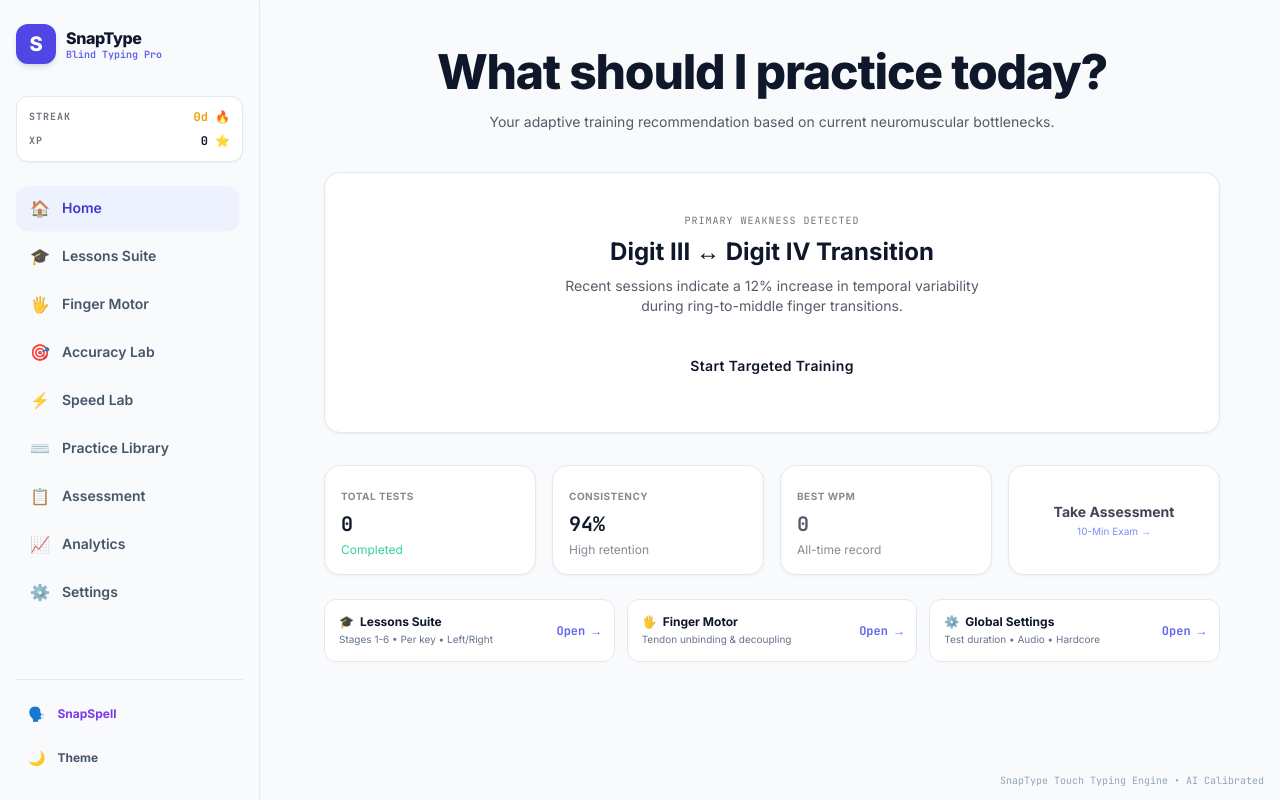
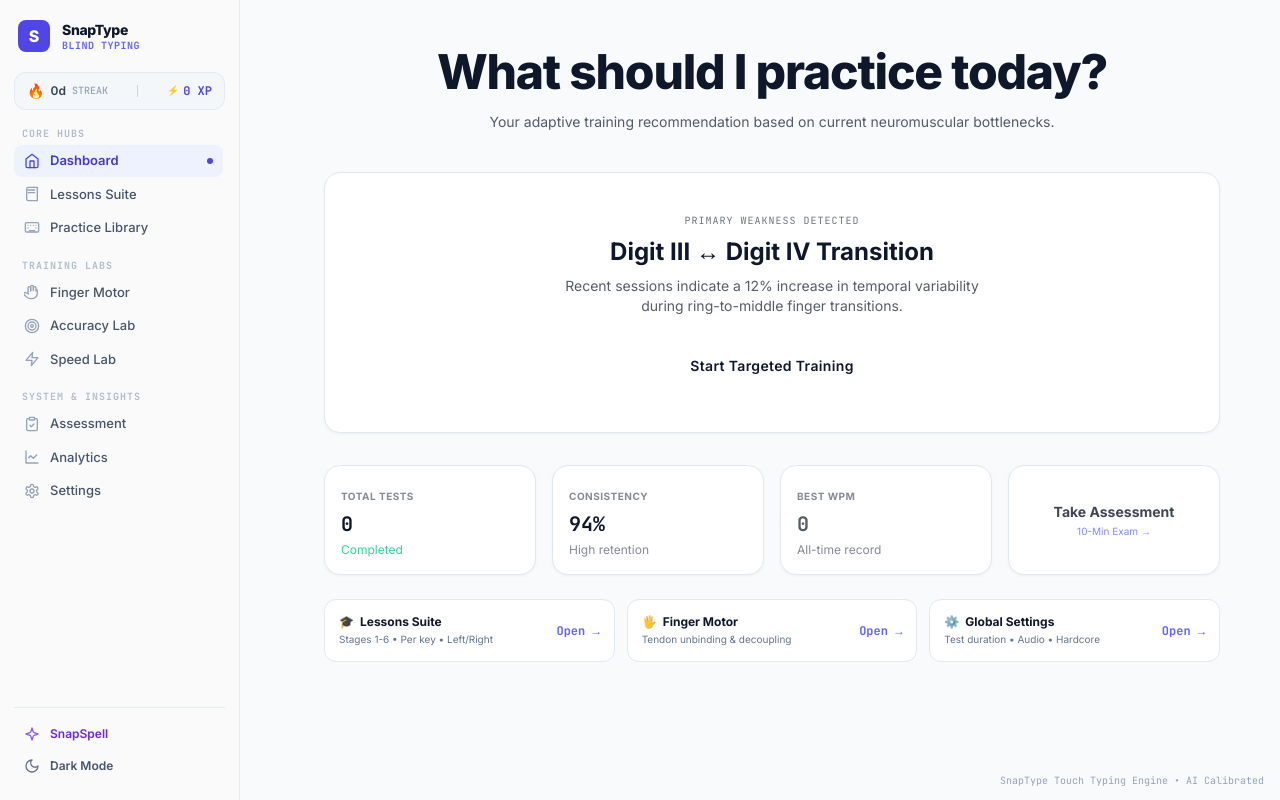
Before and after one commit to Mohitdhua/snaptype, a React (Vite) app: page / in a window 1280 px wide. Built offline with nearby package versions, Linux system fonts and the light colour scheme.

Commit message:
refactor: complete sleek sidebar redesign with section grouping and clean SVG icons

```diff
--- a/components/SnapTypeApp.tsx
+++ b/components/SnapTypeApp.tsx
@@ -19,17 +19,113 @@ type AppHistoryState = {
   homeTab: HomeTab;
 };
 
-const HOME_TABS: { id: HomeTab; label: string; icon: string }[] = [
-  { id: 'HOME', label: 'Home', icon: '🏠' },
-  { id: 'LESSONS', label: 'Lessons Suite', icon: '🎓' },
-  { id: 'FINGER_TRAINING', label: 'Finger Motor', icon: '🖐️' },
-  { id: 'ACCURACY_LAB', label: 'Accuracy Lab', icon: '🎯' },
-  { id: 'SPEED_LAB', label: 'Speed Lab', icon: '⚡' },
-  { id: 'PRACTICE', label: 'Practice Library', icon: '⌨️' },
-  { id: 'ASSESSMENT', label: 'Assessment', icon: '📋' },
-  { id: 'PROGRESS', label: 'Analytics', icon: '📈' },
-  { id: 'SETTINGS', label: 'Settings', icon: '⚙️' },
+const TabIcon: React.FC<{ id: HomeTab; className?: string }> = ({ id, className = "w-4 h-4" }) => {
+  switch (id) {
+    case 'HOME':
+      return (
+        <svg className={className} viewBox="0 0 24 24" fill="none" stroke="currentColor" strokeWidth="2" strokeLinecap="round" strokeLinejoin="round">
+          <path d="m3 9 9-7 9 7v11a2 2 0 0 1-2 2H5a2 2 0 0 1-2-2z" />
+          <polyline points="9 22 9 12 15 12 15 22" />
+        </svg>
+      );
+    case 'LESSONS':
+      return (
+        <svg className={className} viewBox="0 0 24 24" fill="none" stroke="currentColor" strokeWidth="2" strokeLinecap="round" strokeLinejoin="round">
+          <path d="M4 19.5v-15A2.5 2.5 0 0 1 6.5 2H20v20H6.5a2.5 2.5 0 0 1-2.5-2.5Z" />
+          <path d="M6 6h10" />
+          <path d="M6 10h10" />
+        </svg>
+      );
+    case 'PRACTICE':
+      return (
+        <svg className={className} viewBox="0 0 24 24" fill="none" stroke="currentColor" strokeWidth="2" strokeLinecap="round" strokeLinejoin="round">
+          <rect width="20" height="14" x="2" y="4" rx="2" />
+          <path d="M6 8h.01M10 8h.01M14 8h.01M18 8h.01M6 12h.01M18 12h.01M8 16h8" />
+        </svg>
+      );
+    case 'FINGER_TRAINING':
+      return (
+        <svg className={className} viewBox="0 0 24 24" fill="none" stroke="currentColor" strokeWidth="2" strokeLinecap="round" strokeLinejoin="round">
+          <path d="M18 11V6a2 2 0 0 0-2-2v0a2 2 0 0 0-2 2v0" />
+          <path d="M14 10V4a2 2 0 0 0-2-2v0a2 2 0 0 0-2 2v6" />
+          <path d="M10 10.5V6a2 2 0 0 0-2-2v0a2 2 0 0 0-2 2v8" />
+          <path d="M18 8a2 2 0 0 1 2 2v4a8 8 0 0 1-8 8h-2c-2.8 0-4.5-.86-5.99-2.34l-3.6-3.6a2 2 0 0 1 2.83-2.82L7 15" />
+        </svg>
+      );
+    case 'ACCURACY_LAB':
+      return (
+        <svg className={className} viewBox="0 0 24 24" fill="none" stroke="currentColor" strokeWidth="2" strokeLinecap="round" strokeLinejoin="round">
+          <circle cx="12" cy="12" r="10" />
+          <circle cx="12" cy="12" r="6" />
+          <circle cx="12" cy="12" r="2" />
+        </svg>
+      );
+    case 'SPEED_LAB':
+      return (
+        <svg className={className} viewBox="0 0 24 24" fill="none" stroke="currentColor" strokeWidth="2" strokeLinecap="round" strokeLinejoin="round">
+          <path d="M13 2L3 14h9l-1 8 10-12h-9l1-8z" />
+        </svg>
+      );
+    case 'ASSESSMENT':
+      return (
+        <svg className={className} viewBox="0 0 24 24" fill="none" stroke="currentColor" strokeWidth="2" strokeLinecap="round" strokeLinejoin="round">
+          <path d="M16 4h2a2 2 0 0 1 2 2v14a2 2 0 0 1-2 2H6a2 2 0 0 1-2-2V6a2 2 0 0 1 2-2h2" />
+          <path d="M15 2H9a1 1 0 0 0-1 1v2a1 1 0 0 0 1 1h6a1 1 0 0 0 1-1V3a1 1 0 0 0-1-1z" />
+          <path d="m9 14 2 2 4-4" />
+        </svg>
+      );
+    case 'PROGRESS':
+      return (
+        <svg className={className} viewBox="0 0 24 24" fill="none" stroke="currentColor" strokeWidth="2" strokeLinecap="round" strokeLinejoin="round">
+          <path d="M3 3v18h18" />
+          <path d="m19 9-5 5-4-4-3 3" />
+        </svg>
+      );
+    case 'SETTINGS':
+      return (
+        <svg className={className} viewBox="0 0 24 24" fill="none" stroke="currentColor" strokeWidth="2" strokeLinecap="round" strokeLinejoin="round">
+          <path d="M12.22 2h-.44a2 2 0 0 0-2 2v.18a2 2 0 0 1-1 1.73l-.43.25a2 2 0 0 1-2 0l-.15-.08a2 2 0 0 0-2.73.73l-.22.38a2 2 0 0 0 .73 2.73l.15.1a2 2 0 0 1 1 1.72v.51a2 2 0 0 1-1 1.74l-.15.09a2 2 0 0 0-.73 2.73l.22.38a2 2 0 0 0 2.73.73l.15-.08a2 2 0 0 1 2 0l.43.25a2 2 0 0 1 1 1.73V20a2 2 0 0 0 2 2h.44a2 2 0 0 0 2-2v-.18a2 2 0 0 1 1-1.73l.43-.25a2 2 0 0 1 2 0l.15.08a2 2 0 0 0 2.73-.73l.22-.38a2 2 0 0 0-.73-2.73l-.15-.1a2 2 0 0 1-1-1.72v-.51a2 2 0 0 1 1-1.74l.15-.09a2 2 0 0 0 .73-2.73l-.22-.38a2 2 0 0 0-2.73-.73l-.15.08a2 2 0 0 1-2 0l-.43-.25a2 2 0 0 1-1-1.73V4a2 2 0 0 0-2-2z" />
+          <circle cx="12" cy="12" r="3" />
+        </svg>
+      );
+    default:
+      return null;
+  }
+};
+
+interface NavSection {
+  title: string;
+  items: { id: HomeTab; label: string }[];
+}
+
+const NAV_SECTIONS: NavSection[] = [
+  {
+    title: 'Core Hubs',
+    items: [
+      { id: 'HOME', label: 'Dashboard' },
+      { id: 'LESSONS', label: 'Lessons Suite' },
+      { id: 'PRACTICE', label: 'Practice Library' },
+    ],
+  },
+  {
+    title: 'Training Labs',
+    items: [
+      { id: 'FINGER_TRAINING', label: 'Finger Motor' },
+      { id: 'ACCURACY_LAB', label: 'Accuracy Lab' },
+      { id: 'SPEED_LAB', label: 'Speed Lab' },
+    ],
+  },
+  {
+    title: 'System & Insights',
+    items: [
+      { id: 'ASSESSMENT', label: 'Assessment' },
+      { id: 'PROGRESS', label: 'Analytics' },
+      { id: 'SETTINGS', label: 'Settings' },
+    ],
+  },
 ];
+
+const HOME_TABS: { id: HomeTab; label: string }[] = NAV_SECTIONS.flatMap(section => section.items);
 
 const getRouteKey = (nextGameState: GameState, nextHomeTab: HomeTab) =>
   nextGameState === GameState.UPLOAD ? `${nextGameState}:${nextHomeTab}` : nextGameState;
@@ -628,51 +724,83 @@ export const SnapTypeApp: React.FC<SnapTypeAppProps> = ({
 
       {/* Desktop Sidebar */}
       {gameState !== GameState.PLAYING && (
-        <aside className={`hidden md:flex flex-col w-[260px] fixed top-0 left-0 bottom-0 z-50 border-r py-6 px-4 transition-all ${theme === 'light' ? 'bg-[#f8fafc] border-slate-200 shadow-sm' : 'bg-[#0a0d14] border-white/10'}`}>
-          <button className="flex items-center gap-2.5 hover:opacity-85 transition-opacity text-left mb-8 w-full" onClick={() => navigateToTab('HOME')}>
-            <div className="w-10 h-10 rounded-xl bg-indigo-600 flex items-center justify-center shadow-md shrink-0">
-              <span className="text-white font-black text-xl leading-none keep-white">S</span>
+        <aside className={`hidden md:flex flex-col w-[240px] fixed top-0 left-0 bottom-0 z-50 border-r py-5 px-3.5 transition-all select-none ${
+          theme === 'light' ? 'bg-[#fafafa] border-slate-200/80 shadow-xs' : 'bg-[#0a0d14] border-white/10'
+        }`}>
+          {/* Logo Header */}
+          <button className="flex items-center gap-3 hover:opacity-90 transition-opacity text-left mb-5 px-1 w-full" onClick={() => navigateToTab('HOME')}>
+            <div className="w-8 h-8 rounded-lg bg-indigo-600 flex items-center justify-center shadow-xs shrink-0">
+              <span className="text-white font-black text-base leading-none keep-white">S</span>
             </div>
             <div>
-              <div className={`text-base font-extrabold tracking-tight leading-tight ${theme === 'light' ? 'text-slate-900' : 'text-white'}`}>SnapType</div>
-              <div className="text-[10px] font-mono text-indigo-500 font-semibold leading-none mt-0.5">Blind Typing Pro</div>
+              <div className={`text-sm font-extrabold tracking-tight leading-tight ${theme === 'light' ? 'text-slate-900' : 'text-white'}`}>SnapType</div>
+              <div className="text-[10px] font-mono text-indigo-500 dark:text-indigo-400 font-semibold tracking-wider uppercase leading-none mt-0.5">Blind Typing</div>
             </div>
           </button>
 
+          {/* User Stats Pill */}
           {userStats && (
-            <div className={`mb-6 p-3 rounded-xl border flex flex-col gap-2 shadow-sm ${theme === 'light' ? 'bg-white border-slate-200' : 'bg-white/5 border-white/10'}`}>
-              <div className="flex items-center justify-between text-xs font-mono">
-                <span className="opacity-60 uppercase font-bold tracking-widest text-[10px]">Streak</span>
-                <span className="text-amber-500 font-bold">{userStats.currentStreak}d 🔥</span>
+            <div className={`mb-4 px-3 py-2 rounded-xl border flex items-center justify-between transition-colors ${
+              theme === 'light' ? 'bg-slate-100/70 border-slate-200/80 text-slate-700' : 'bg-white/[0.04] border-white/[0.08] text-slate-300'
+            }`}>
+              <div className="flex items-center gap-1.5 text-xs font-medium">
+                <span className="text-amber-500 text-sm">🔥</span>
+                <span className="text-slate-700 dark:text-slate-300 font-semibold">{userStats.currentStreak}d</span>
+                <span className="text-[10px] text-slate-400 uppercase font-mono">streak</span>
               </div>
-              <div className="flex items-center justify-between text-xs font-mono">
-                <span className="opacity-60 uppercase font-bold tracking-widest text-[10px]">XP</span>
-                <span className="font-bold">{userStats.xp} ⭐</span>
+              <div className="h-3 w-[1px] bg-slate-300 dark:bg-white/10" />
+              <div className="flex items-center gap-1 text-xs font-semibold text-indigo-600 dark:text-indigo-400 font-mono">
+                <span className="text-[10px] text-indigo-500 dark:text-indigo-400">⚡</span>
+                <span>{Math.round(userStats.xp)} XP</span>
               </div>
             </div>
           )}
 
-          <nav className="flex flex-col gap-1 flex-1 overflow-y-auto pr-1 custom-scrollbar">
-            {HOME_TABS.map(tab => {
+          {/* Nav Links Grouped by Section */}
+          <nav className="flex-1 space-y-3.5 overflow-y-auto scrollbar-none pr-0.5">
+            {NAV_SECTIONS.map(section => (
+              <div key={section.title}>
+                <div className="px-2 mb-1 text-[10px] font-bold font-mono uppercase tracking-widest text-slate-400 dark:text-slate-500 opacity-70">
+                  {section.title}
+                </div>
+                <div className="space-y-0.5">
+                  {section.items.map(tab => {
                     const isActive = homeTab === tab.id;
                     return (
                       <button
                         key={tab.id}
                         onClick={() => navigateToTab(tab.id)}
-                  className={`px-3.5 py-2.5 rounded-xl text-sm font-semibold transition-all flex items-center gap-3 w-full text-left ${
+                        className={`group px-2.5 py-1.5 rounded-lg text-[13px] font-medium transition-all flex items-center justify-between w-full text-left ${
                           isActive
-                      ? (theme === 'light' ? 'bg-indigo-50 text-indigo-700 shadow-sm' : 'bg-indigo-500/20 text-indigo-300 shadow-sm')
-                      : (theme === 'light' ? 'text-slate-600 hover:bg-slate-200/50' : 'text-neutral-400 hover:bg-white/5 hover:text-white')
+                            ? (theme === 'light'
+                                ? 'bg-indigo-50/90 text-indigo-700 font-semibold shadow-xs'
+                                : 'bg-indigo-500/15 text-indigo-300 font-semibold shadow-xs')
+                            : (theme === 'light'
+                                ? 'text-slate-600 hover:bg-slate-200/50 hover:text-slate-900'
+                                : 'text-slate-400 hover:bg-white/5 hover:text-slate-100')
                         }`}
                       >
-                  <span className="text-base opacity-90">{tab.icon}</span>
+                        <div className="flex items-center gap-2.5">
+                          <TabIcon id={tab.id} className={`w-4 h-4 transition-colors ${
+                            isActive
+                              ? (theme === 'light' ? 'text-indigo-600' : 'text-indigo-400')
+                              : 'text-slate-400 group-hover:text-slate-600 dark:text-slate-500 dark:group-hover:text-slate-300'
+                          }`} />
                           <span>{tab.label}</span>
+                        </div>
+                        {isActive && (
+                          <div className="w-1.5 h-1.5 rounded-full bg-indigo-600 dark:bg-indigo-400" />
+                        )}
                       </button>
                     );
                   })}
+                </div>
+              </div>
+            ))}
           </nav>
 
-          <div className={`flex flex-col gap-2 mt-4 pt-4 border-t ${theme === 'light' ? 'border-slate-200' : 'border-white/10'}`}>
+          {/* Footer Actions */}
+          <div className={`flex flex-col gap-1 mt-3 pt-3 border-t ${theme === 'light' ? 'border-slate-200/80' : 'border-white/10'}`}>
             <button
               onClick={() => {
                 if (gameState !== GameState.UPLOAD) {
@@ -680,12 +808,32 @@ export const SnapTypeApp: React.FC<SnapTypeAppProps> = ({
                 }
                 onSwitchToSpellingApp();
               }}
-              className={`flex items-center gap-3 px-3 py-2 rounded-xl text-xs font-bold transition-all w-full text-left ${theme === 'light' ? 'text-violet-600 hover:bg-violet-50' : 'text-violet-400 hover:bg-violet-500/10'}`}
+              className={`flex items-center gap-2.5 px-2.5 py-1.5 rounded-lg text-xs font-semibold transition-all w-full text-left ${
+                theme === 'light' ? 'text-violet-700 hover:bg-violet-50' : 'text-violet-400 hover:bg-violet-500/10'
+              }`}
             >
-              <span className="text-sm">🗣️</span> SnapSpell
+              <svg className="w-4 h-4 text-violet-500 shrink-0" viewBox="0 0 24 24" fill="none" stroke="currentColor" strokeWidth="2" strokeLinecap="round" strokeLinejoin="round">
+                <path d="m12 3-1.912 5.813a2 2 0 0 1-1.275 1.275L3 12l5.813 1.912a2 2 0 0 1 1.275 1.275L12 21l1.912-5.813a2 2 0 0 1 1.275-1.275L21 12l-5.813-1.912a2 2 0 0 1-1.275-1.275L12 3z"/>
+              </svg>
+              <span>SnapSpell</span>
             </button>
-            <button onClick={onToggleTheme} className={`flex items-center gap-3 px-3 py-2 rounded-xl text-xs font-bold transition-all w-full text-left ${theme === 'light' ? 'text-slate-600 hover:bg-slate-100' : 'text-slate-400 hover:bg-white/5'}`}>
-              <span className="text-sm">{theme === 'dark' ? '☀️' : '🌙'}</span> Theme
+            <button
+              onClick={onToggleTheme}
+              className={`flex items-center gap-2.5 px-2.5 py-1.5 rounded-lg text-xs font-semibold transition-all w-full text-left ${
+                theme === 'light' ? 'text-slate-600 hover:bg-slate-200/50' : 'text-slate-400 hover:bg-white/5'
+              }`}
+            >
+              {theme === 'dark' ? (
+                <svg className="w-4 h-4 text-amber-400 shrink-0" viewBox="0 0 24 24" fill="none" stroke="currentColor" strokeWidth="2" strokeLinecap="round" strokeLinejoin="round">
+                  <circle cx="12" cy="12" r="4"/>
+                  <path d="M12 2v2M12 20v2M4.93 4.93l1.41 1.41M17.66 17.66l1.41 1.41M2 12h2M20 12h2M6.34 17.66l-1.41 1.41M19.07 4.93l-1.41 1.41"/>
+                </svg>
+              ) : (
+                <svg className="w-4 h-4 text-slate-500 shrink-0" viewBox="0 0 24 24" fill="none" stroke="currentColor" strokeWidth="2" strokeLinecap="round" strokeLinejoin="round">
+                  <path d="M12 3a6 6 0 0 0 9 9 9 9 0 1 1-9-9Z"/>
+                </svg>
+              )}
+              <span>{theme === 'dark' ? 'Light Mode' : 'Dark Mode'}</span>
             </button>
           </div>
         </aside>
@@ -693,9 +841,9 @@ export const SnapTypeApp: React.FC<SnapTypeAppProps> = ({
 
       {/* Mobile Top Bar */}
       {gameState !== GameState.PLAYING && (
-        <header className={`md:hidden flex items-center justify-between p-3 border-b fixed top-0 left-0 right-0 z-50 shadow-sm ${theme === 'light' ? 'bg-[#f8fafc] border-slate-200' : 'bg-[#0c1017] border-white/10'}`}>
+        <header className={`md:hidden flex items-center justify-between p-3 border-b fixed top-0 left-0 right-0 z-50 shadow-sm ${theme === 'light' ? 'bg-[#fafafa] border-slate-200' : 'bg-[#0c1017] border-white/10'}`}>
           <button className="flex items-center gap-2.5 text-left" onClick={() => navigateToTab('HOME')}>
-            <div className="w-8 h-8 rounded-xl bg-indigo-600 flex items-center justify-center shadow-sm shrink-0">
+            <div className="w-8 h-8 rounded-lg bg-indigo-600 flex items-center justify-center shadow-sm shrink-0">
               <span className="text-white font-black text-base leading-none keep-white">S</span>
             </div>
             <div className={`text-sm font-extrabold tracking-tight leading-tight ${theme === 'light' ? 'text-slate-900' : 'text-white'}`}>SnapType</div>
@@ -719,10 +867,20 @@ export const SnapTypeApp: React.FC<SnapTypeAppProps> = ({
 
       {/* Mobile Bottom Nav */}
       {gameState !== GameState.PLAYING && (
-        <nav className={`md:hidden fixed bottom-0 left-0 right-0 p-2 border-t flex items-center gap-2 overflow-x-auto z-50 shadow-[0_-8px_30px_rgba(0,0,0,0.12)] scrollbar-none pb-safe ${theme === 'light' ? 'bg-[#f8fafc] border-slate-200' : 'bg-[#0c1017] border-white/10'}`}>
+        <nav className={`md:hidden fixed bottom-0 left-0 right-0 p-1.5 border-t flex items-center gap-1 overflow-x-auto z-50 shadow-[0_-8px_30px_rgba(0,0,0,0.12)] scrollbar-none pb-safe ${
+          theme === 'light' ? 'bg-[#fafafa] border-slate-200' : 'bg-[#0c1017] border-white/10'
+        }`}>
           {HOME_TABS.map(tab => (
-            <button key={tab.id} onClick={() => navigateToTab(tab.id)} className={`flex-shrink-0 flex flex-col items-center gap-1 p-2 rounded-xl min-w-[72px] transition-colors ${homeTab === tab.id ? (theme === 'light' ? 'text-indigo-600 bg-indigo-50' : 'text-indigo-400 bg-indigo-500/20') : 'text-slate-500 hover:bg-slate-500/5'}`}>
-              <span className="text-xl leading-none mb-0.5">{tab.icon}</span>
+            <button
+              key={tab.id}
+              onClick={() => navigateToTab(tab.id)}
+              className={`flex-shrink-0 flex flex-col items-center gap-1 px-3 py-1.5 rounded-lg min-w-[64px] transition-colors ${
+                homeTab === tab.id
+                  ? (theme === 'light' ? 'text-indigo-600 bg-indigo-50' : 'text-indigo-400 bg-indigo-500/20')
+                  : 'text-slate-500 hover:bg-slate-500/5'
+              }`}
+            >
+              <TabIcon id={tab.id} className="w-4 h-4" />
               <span className="text-[10px] font-bold tracking-tight">{tab.label}</span>
             </button>
           ))}
```
Lines whose indentation alone changed are shown as unchanged.
